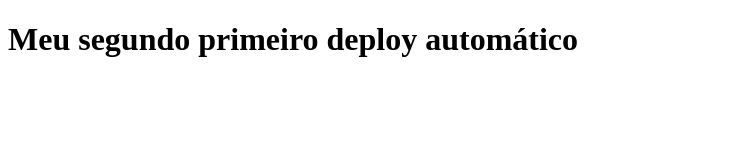
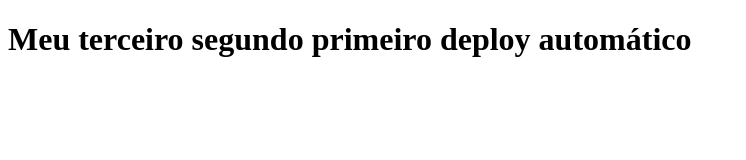
Before and after one commit to gbsilva27/cicd-gerenciadeconf, a plain HTML site: page index.html in a window 1280 px wide. Shown: the whole page, without its empty margins (0-746 px from the left). Drawn offline with Linux system fonts and the light colour scheme.

Commit message:
commit 3

```diff
--- a/index.html
+++ b/index.html
@@ -4,6 +4,6 @@
     <title>Teste CI/CD</title>
 </head>
 <body>
-    <h1>Meu segundo primeiro deploy automático</h1>
+    <h1>Meu terceiro segundo primeiro deploy automático</h1>
 </body>
 </html>
```
